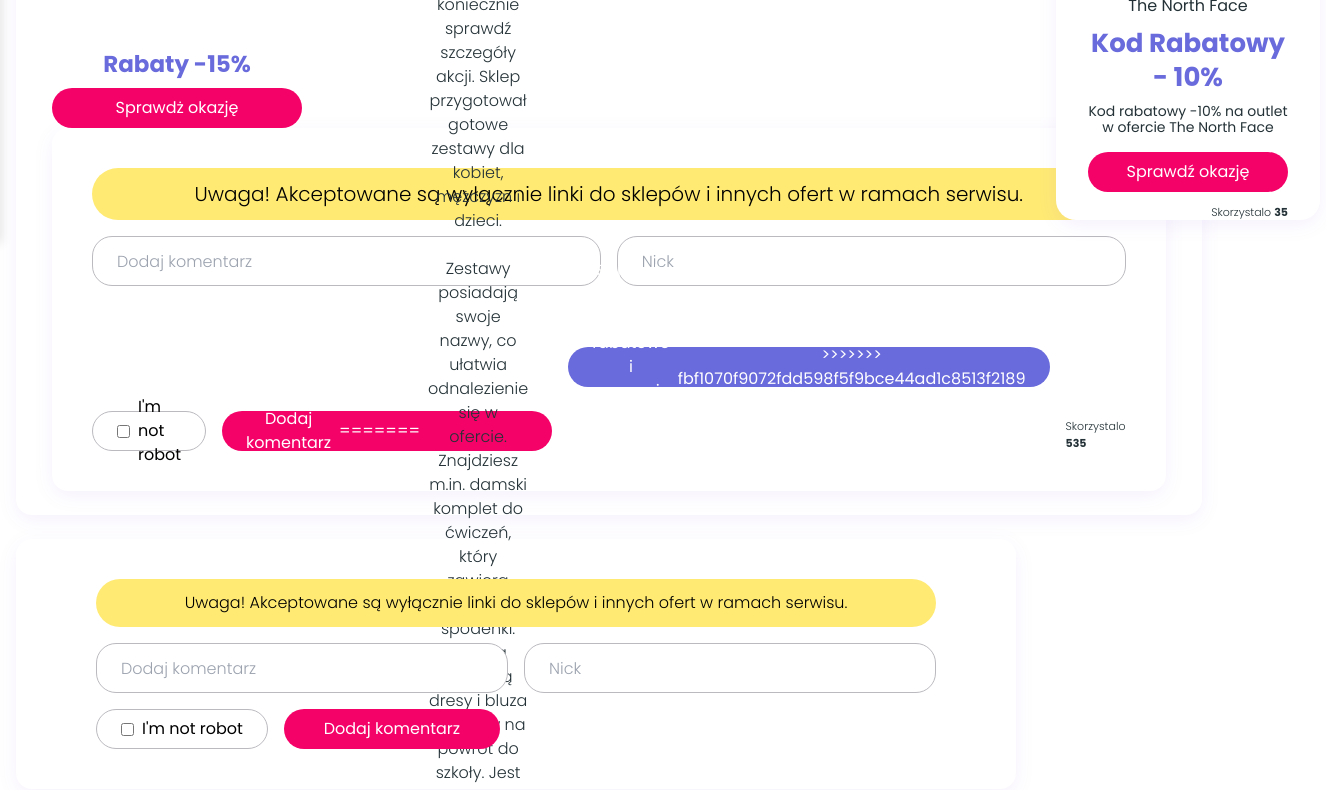
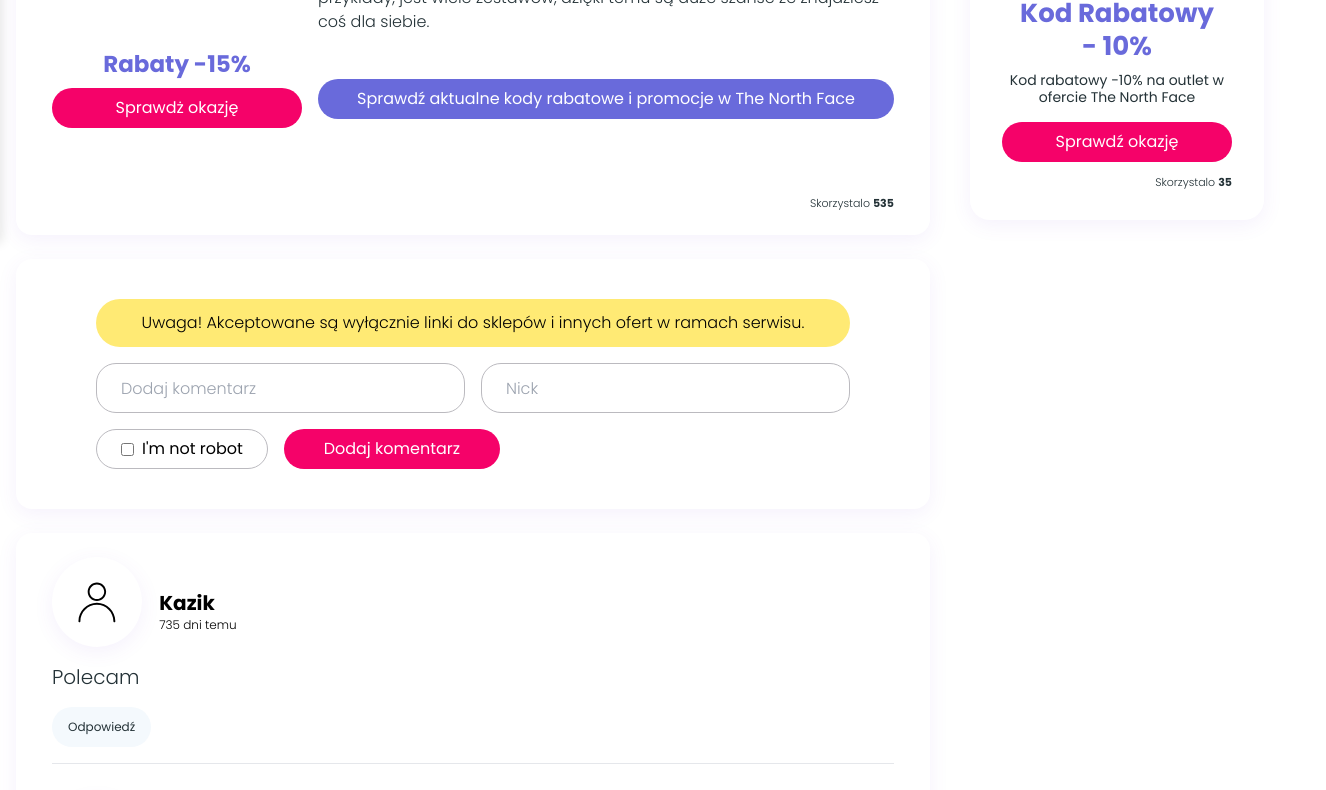
Before and after one commit to Nazia98175/dydawaj-dobrze, a website built with Vite: page opportunities.html in a window 1280 px wide. Shown: the part 557-1347 px from the top of the page, 1326 px wide, since content can reach past the window. Built offline with nearby package versions, Linux system fonts and the light colour scheme.

Commit message:
cofig solve

```diff
--- a/opportunities.html
+++ b/opportunities.html
@@ -1462,76 +1462,6 @@
                     </p>
                   </div>
                 </div>
-<<<<<<< HEAD
-              </div>
-            </div>
-            <!--STEPS SECTION-->
-
-            <div
-              class="mx-auto flex w-full max-w-[1200px] flex-col justify-between rounded-2xl p-4 shadow-c3 lg:px-10 lg:py-10 3xl:p-24"
-            >
-              <!-- Warning Banner -->
-              <div
-                class="rounded-full bg-[#FFEA74] py-3 text-center font-light text-[11px] md:text-xl "
-              >
-               Uwaga! Akceptowane są wyłącznie linki do sklepów i innych ofert w ramach serwisu.
-              </div>
-
-              <!-- Input Fields -->
-              <div class="mt-4 flex flex-col md:flex-row gap-4 text-lightblack">
-                <input
-                  type="text"
-                  id="comment"
-                  placeholder="Dodaj komentarz"
-                  class="flex-1 rounded-[20px] border border-[#BBBABF] px-6 py-3 font-light h-[50px]"
-                />
-                <input
-                  type="text"
-                  id="nickname"
-                  placeholder="Nick"
-                  class="flex-1 rounded-[20px] border border-[#BBBABF] px-6 py-3 font-light h-[50px]"
-                />
-              </div>
-
-              <!-- reCAPTCHA and Button -->
-              <div class="mt-4 flex items-end gap-4">
-                <!-- Fake ReCaptcha Box -->
-                <div
-                  class="flex h-[40px] items-center rounded-full border border-[#BBBABF] px-6 py-3"
-                >
-                  <input type="checkbox" id="captcha" class="mr-2" />
-                  <label for="captcha" class="text-[11px] md:text-base font-normal"
-                    >I'm not robot</label
-                  >
-                  <!-- Spinner -->
-                  <div
-                    id="captchaSpinner"
-                    class="ml-[10px] hidden animate-spin rounded-full bg-gradient-to-tr from-white via-blue-600 to-blue-300 p-0.5"
-                  >
-                    <div class="rounded-full bg-white">
-                      <div class="h-3 w-3 rounded-full"></div>
-                    </div>
-                  </div>
-                  <!-- Confirmation -->
-                  <span
-                    id="captchaConfirm"
-                    class="hidden text-sm text-green-600"
-                    >✔️ Zweryfikowano</span
-                  >
-                </div>
-
-                <!-- Button -->
-
-                <button
-                  id="submitBtn"
-                  class="group mt-2 flex h-[40px] cursor-pointer items-center justify-center text-xs md:text-base gap-2 rounded-3xl bg-secondry px-6 py-3 text-center text-white transition-all duration-200 ease-in-out hover:shadow-[2px_2px_6px_0px_rgba(70,70,70,0.25)]"
-                >
-                  <span id="btnText">Dodaj komentarz</span>
-                  <div
-                    id="btnLoader"
-                    class="absolute right-4 hidden h-5 w-5 animate-spin rounded-full border-2 border-blue-400 border-t-transparent"
-                  ></div>
-=======
                 <p class="hero-descrition mt-3 hidden font-light text-lightblack lg:block">
                   Rabat -15% na wybrane zestawy stworzone w The North Face.
                   Jeśli lubisz sportowy styl lub szukasz odzieży na siłownie,
@@ -1554,7 +1484,6 @@
                   Sprawdź aktualne kody rabatowe i promocje w The North Face
                   <img src="/images/svg/left-arrow.svg" alt="arrow"
                     class="absolute translate-x-10 translate-y-2 opacity-0 transition-all duration-300 group-hover:translate-x-[90px] group-hover:opacity-100 md:translate-y-0 md:group-hover:translate-x-[260px] lg:translate-x-24 lg:group-hover:translate-x-[260px] xl:translate-x-32" />
->>>>>>> fbf1070f9072fdd598f5f9bce44ad1c8513f2189
                 </button>
                 <div class="flex items-end justify-end pt-3">
                   <h4 class="text-[11px] font-light text-lightblack">
```
